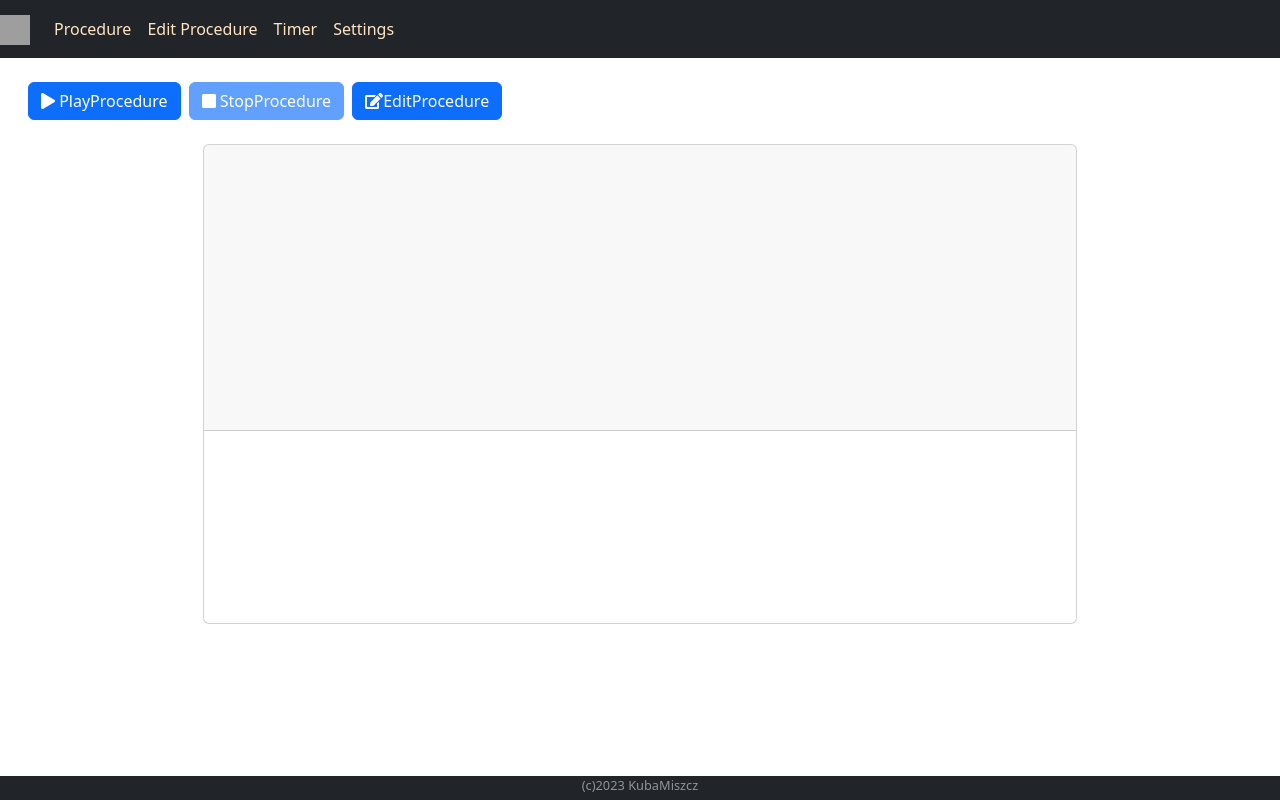
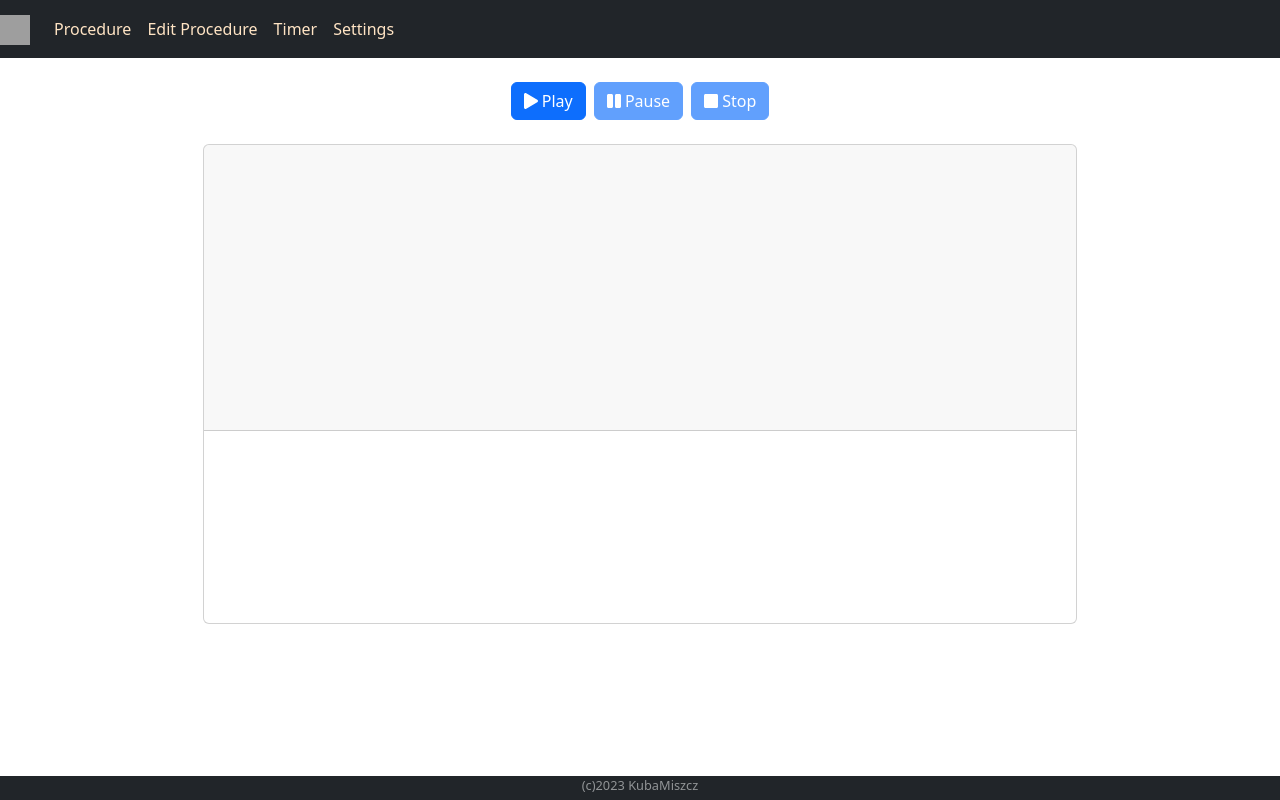
Before and after one commit to KubaMiszcz/ShootingTrainer, an Angular app: page /procedure-tab in a window 1280 px wide. Built offline with nearby package versions, Linux system fonts and the light colour scheme; grey boxes are pictures that could not be loaded.

Commit message:
some styles

```diff
--- a/src/app/components/edit-action-modal/edit-action-modal.component.html
+++ b/src/app/components/edit-action-modal/edit-action-modal.component.html
@@ -26,7 +26,7 @@
     </div>
 
     <div class="input-group mb-2">
-        <span class="input-group-text" id="basic-addon1">Dodatkowe sekundy</span>
+        <span class="input-group-text" id="basic-addon1">Dodatkowe opoznienie [sek]</span>
         <input [(ngModel)]="action.delay_sec" type="number" class="form-control" id="actionName" placeholder="delay"
             aria-label="delay" aria-describedby="basic-addon1" required (click)="actionName=action.name">
     </div>
--- a/src/app/components/procedure-tab/procedure-tab.component.html
+++ b/src/app/components/procedure-tab/procedure-tab.component.html
@@ -1,16 +1,16 @@
 <div class="content p-4">
-  <button type="button" class="btn btn-primary mx-1" (click)="playProcedure()"
-    [disabled]="isPlaylistPlayed$ | async"><i class="fa fa-play" aria-hidden="true"></i> PlayProcedure</button>
-  <button type="button" class="btn btn-primary mx-1" (click)="stopProcedure()"
-    [disabled]="!(isPlaylistPlayed$ | async)"><i class="fa fa-stop" aria-hidden="true"></i> StopProcedure</button>
-  <button type="button" class="btn btn-primary mx-1" [routerLink]="'edit-procedure'"><i class="fa fa-edit" aria-hidden="true"></i>EditProcedure</button>
-  <!-- <button type="button" class="btn btn-primary" (click)="playStage()">playStage</button> -->
 
-  <!-- <app-action-tile [name]=""></app-action-tile> -->
-  <app-action-tile [action]="currentAction$ | async" class="action-tile"></app-action-tile>
+  <div class="control-buttons">
+    <button type="button" class="btn btn-primary mx-1" (click)="playProcedure()"
+      [disabled]="isPlaylistPlayed$ | async"><i class="fa fa-play" aria-hidden="true"></i> Play</button>
+    <button type="button" class="btn btn-primary mx-1" (click)="stopProcedure()"
+      [disabled]="!(isPlaylistPlayed$ | async)"><i class="fa fa-pause" aria-hidden="true"></i> Pause</button>
+    <button type="button" class="btn btn-primary mx-1" (click)="pauseProcedure()"
+      [disabled]="!(isPlaylistPlayed$ | async)"><i class="fa fa-stop" aria-hidden="true"></i> Stop</button>
+  </div>
+
+  <div>
+    <app-action-tile [action]="currentAction$ | async" class="action-tile"></app-action-tile>
+  </div>
+
 </div>
-
-<!-- <div>
-  <img src="../assets/myimg.jpg" class="img-fluid rounded-top" alt="">
-  <button type="button" class="btn btn-primary" (click)="recordAudio()">record</button>
-</div> -->
--- a/src/app/components/procedure-tab/procedure-tab.component.scss
+++ b/src/app/components/procedure-tab/procedure-tab.component.scss
@@ -1,3 +1,5 @@
-.action-tile {
-    // height: 30rem;
+.control-buttons{
+    display: flex;
+    align-items: center;
+    justify-content: center;
 }
--- a/src/app/components/procedure-tab/procedure-tab.component.ts
+++ b/src/app/components/procedure-tab/procedure-tab.component.ts
@@ -27,6 +27,10 @@ export class ProcedureTabComponent {
     this.appService.playProcedure();
   }
 
+  pauseProcedure() {
+    this.appService.stopProcedure();
+  }
+
   stopProcedure() {
     this.appService.stopProcedure();
   }
--- a/src/app/services/audio-player.service.ts
+++ b/src/app/services/audio-player.service.ts
@@ -63,12 +63,8 @@ export class AudioPlayerService {
     audio.addEventListener('ended', () => {
       this.playbackEnded$.next(path + ' ends');
     });
-    try {
-      audio.load();
-      audio.play();
-    } catch (error) {
-      console.log('ssssssssss');
-    }
+    audio.load();
+    audio.play();
   }
 
   playAudio(path: string) {
```
